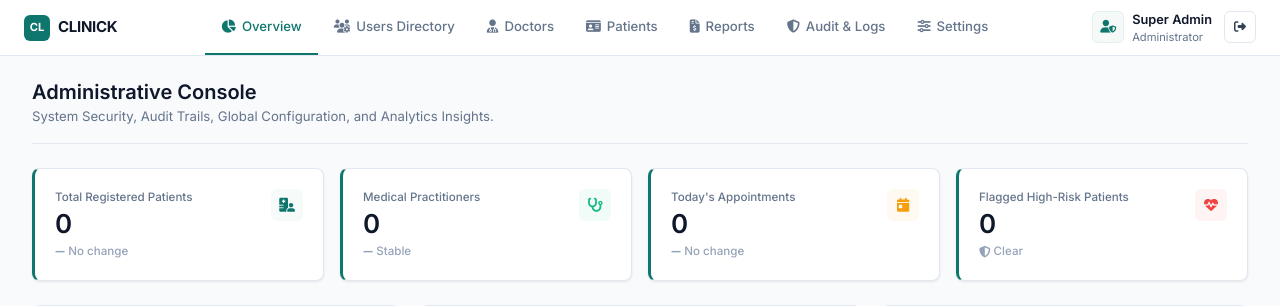
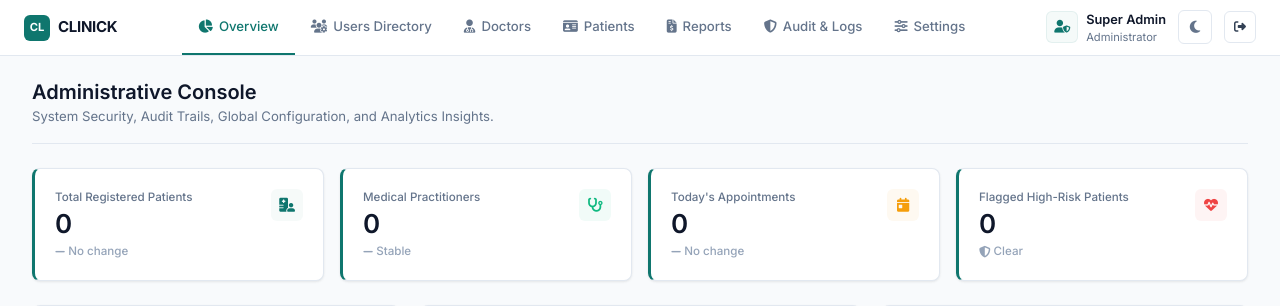
Before and after one commit to rrytz/clinick, a PHP site: page /CLINICK/admin_dashboard.php in a window 1280 px wide. Shown: the top 306 px of the page. Run offline with PHP 8.4, Linux system fonts and the light colour scheme; the visitor is signed in with stand-in values (Sample User, id 1).

Commit message:
Update Theme Controller click listeners and add theme toggle to Admin header

```diff
--- a/admin_dashboard.php
+++ b/admin_dashboard.php
@@ -659,6 +659,10 @@ while ($p = $pats_res->fetchArray(SQLITE3_ASSOC)) {
                         <span class="nav-user-role">Administrator</span>
                     </div>
                 </div>
+
+                <button class="theme-toggle" id="theme-toggle" title="Toggle dark mode" style="margin:0;">
+                    <span class="theme-toggle-thumb"><i class="fa-solid fa-sun"></i></span>
+                </button>
 
                 <a href="index.php?logout=true" class="btn btn-logout btn-secondary btn-sm" title="Sign Out">
                     <i class="fa-solid fa-right-from-bracket"></i>
--- a/js/theme-controller.js
+++ b/js/theme-controller.js
@@ -58,5 +58,12 @@
 
     document.addEventListener('DOMContentLoaded', function() {
         window.ClinickTheme.updateToggleButtons();
+
+        document.querySelectorAll('.theme-toggle-btn, .theme-toggle, #theme-toggle').forEach(btn => {
+            btn.addEventListener('click', function(e) {
+                e.preventDefault();
+                window.ClinickTheme.toggle();
+            });
+        });
     });
 })();
```
